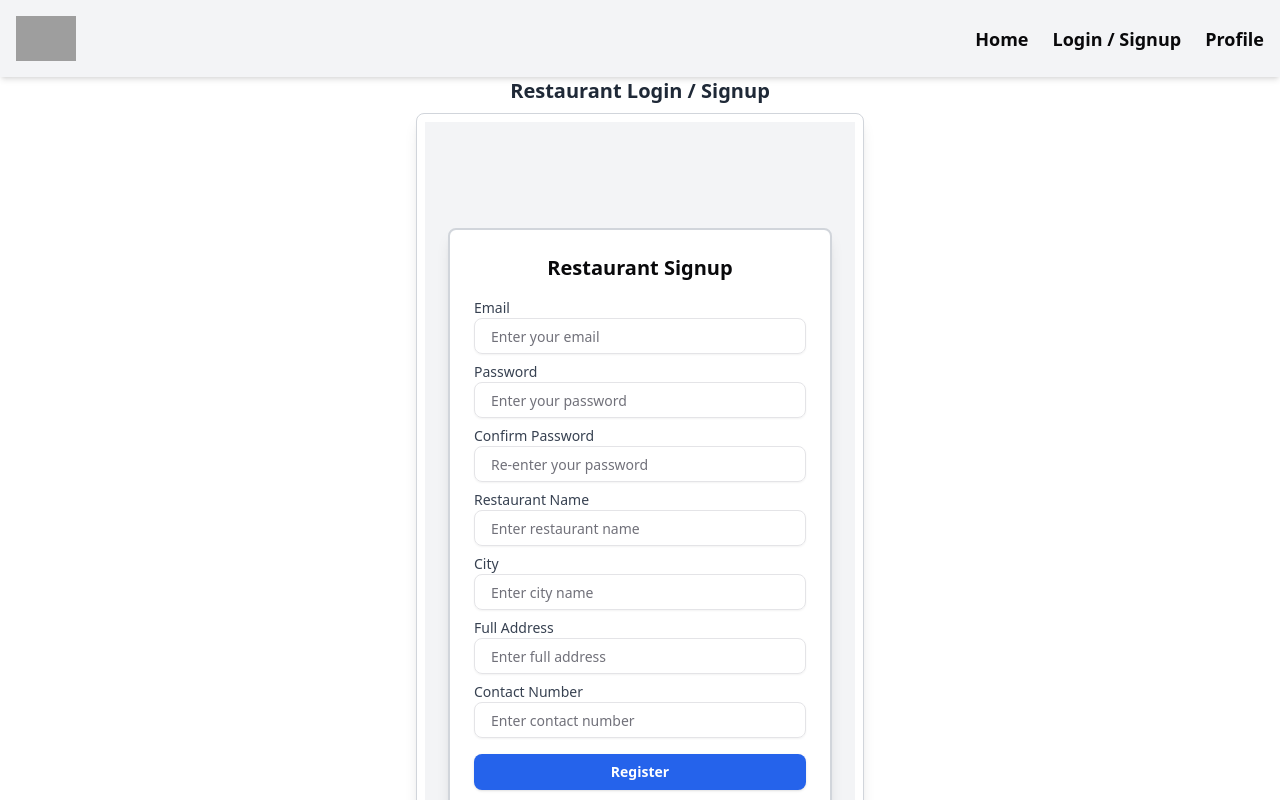
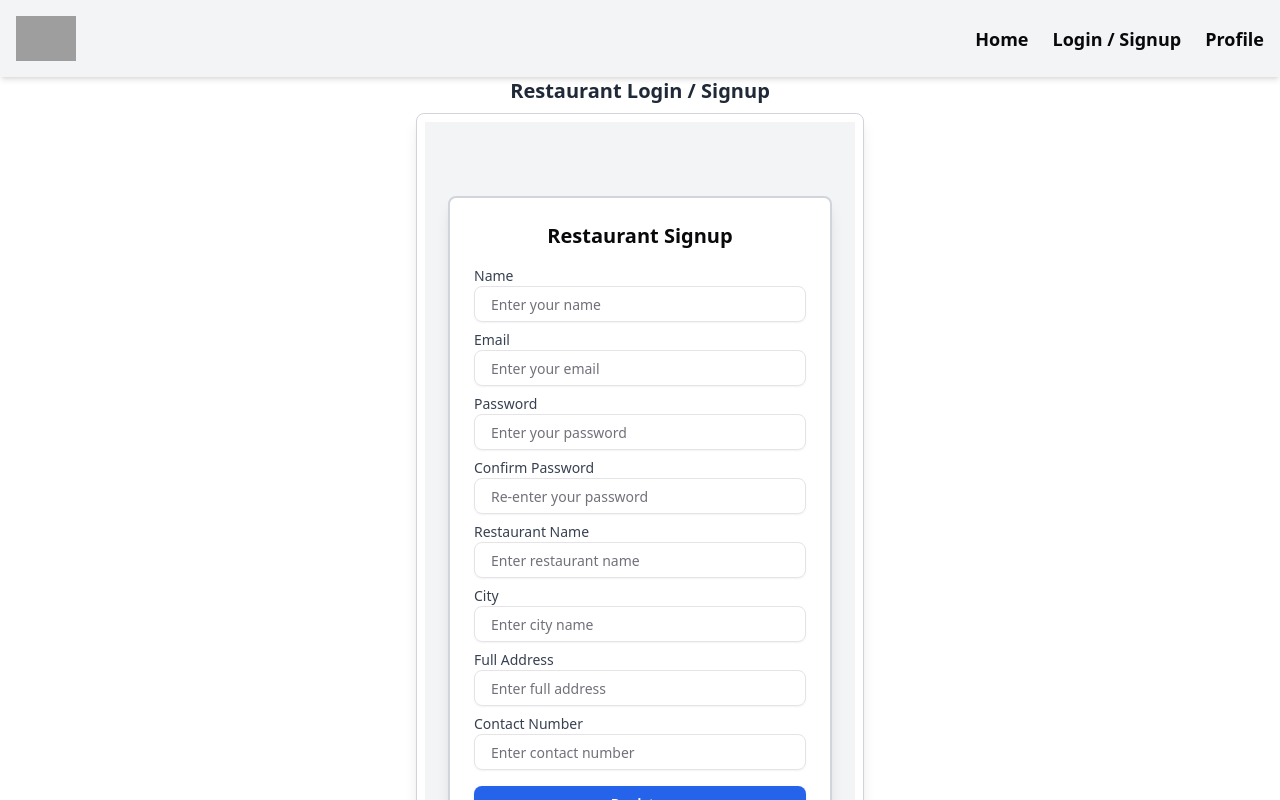
Before and after one commit to ahzamkidwai/Food_Delivery, a Next.js app in the folder client/: page /restaurant in a window 1280 px wide. Both pictures are taken after a click on the button "Don't have an account? Sign Up". Shown: the top 800 px of the page. Built offline with nearby package versions, Linux system fonts and the light colour scheme; grey boxes are pictures that could not be loaded.

Commit message:
Add Name field in SignUp

```diff
--- a/client/src/app/_components/RestaurantSignUp.jsx
+++ b/client/src/app/_components/RestaurantSignUp.jsx
@@ -3,6 +3,7 @@ import { Button } from "@/components/ui/button";
 import { Input } from "@/components/ui/input";
 
 const initialState = {
+  name: "",
   email: "",
   password: "",
   confirmPassword: "",
@@ -17,6 +18,12 @@ const reducer = (state, action) => {
 };
 
 const fields = [
+  {
+    name: "name",
+    type: "text",
+    label: "Name",
+    placeholder: "Enter your name",
+  },
   {
     name: "email",
     type: "email",
@@ -63,6 +70,7 @@ const RestaurantSignUp = () => {
 
   const validateForm = () => {
     let newErrors = {};
+    if (!state.name.trim()) newErrors.name = "Name is required";
     if (!state.email.includes("@")) newErrors.email = "Invalid email address";
     if (state.password.length < 6)
       newErrors.password = "Password must be at least 6 characters";
@@ -84,6 +92,7 @@ const RestaurantSignUp = () => {
       try {
         setRegisterLoading(true);
         const userData = {
+          name: state.name,
           email: state.email,
           password: state.password,
           restaurantName: state.restaurantName,
@@ -92,7 +101,7 @@ const RestaurantSignUp = () => {
           contactNumber: state.contactNumber,
         };
 
-        console.log("we are here userdata ke baad : ", userData);
+        console.log("User Data before sending request:", userData);
 
         const response = await fetch("http://localhost:3000/api/restaurant", {
           method: "POST",
@@ -112,6 +121,7 @@ const RestaurantSignUp = () => {
         setRegisterLoading(false);
       } catch (error) {
         console.error("Error submitting form:", error.message);
+        setRegisterLoading(false);
       }
     }
   };
--- a/client/src/app/lib/models/restaurantSignUpModel.js
+++ b/client/src/app/lib/models/restaurantSignUpModel.js
@@ -2,6 +2,7 @@ import mongoose from "mongoose";
 
 const restaurantSignUpSchema = new mongoose.Schema(
   {
+    name: { type: String, required: true, unique: true },
     email: { type: String, required: true, unique: true },
     password: { type: String, required: true },
     restaurantName: { type: String, required: true },
```
